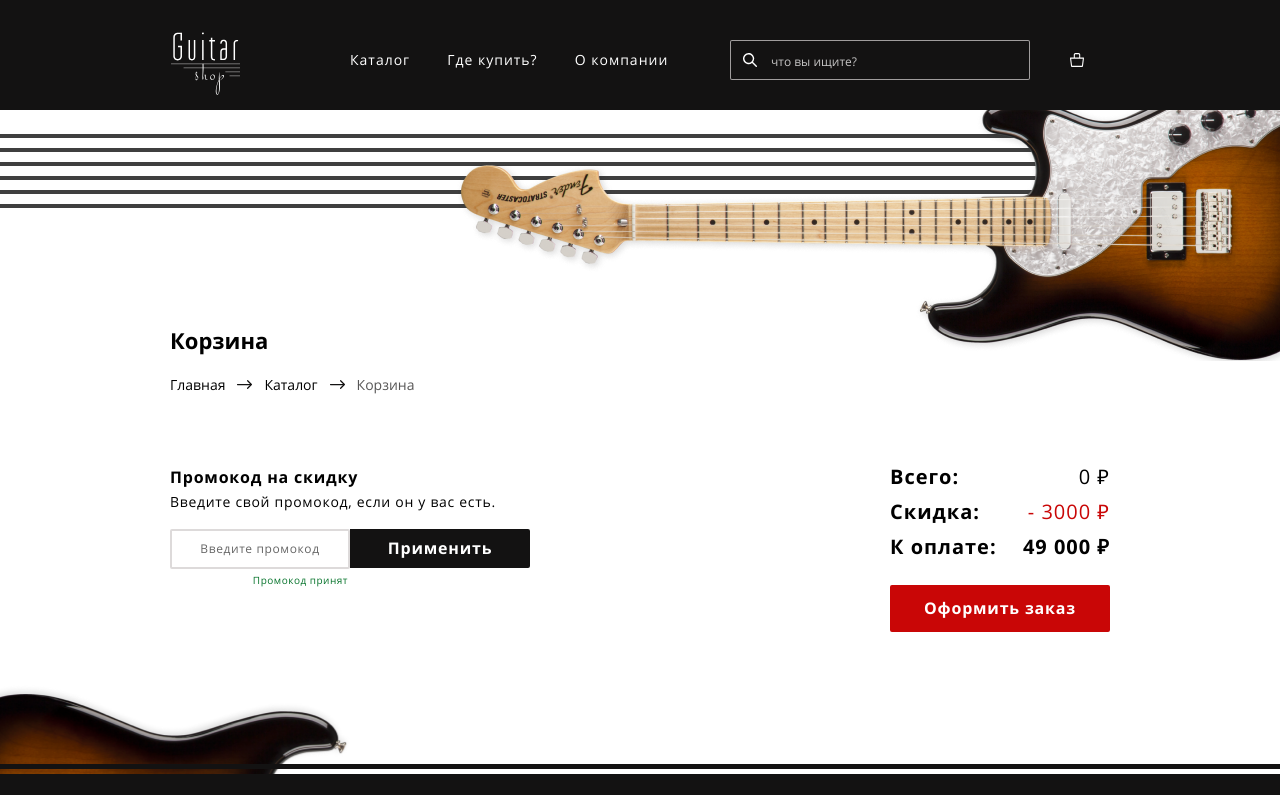
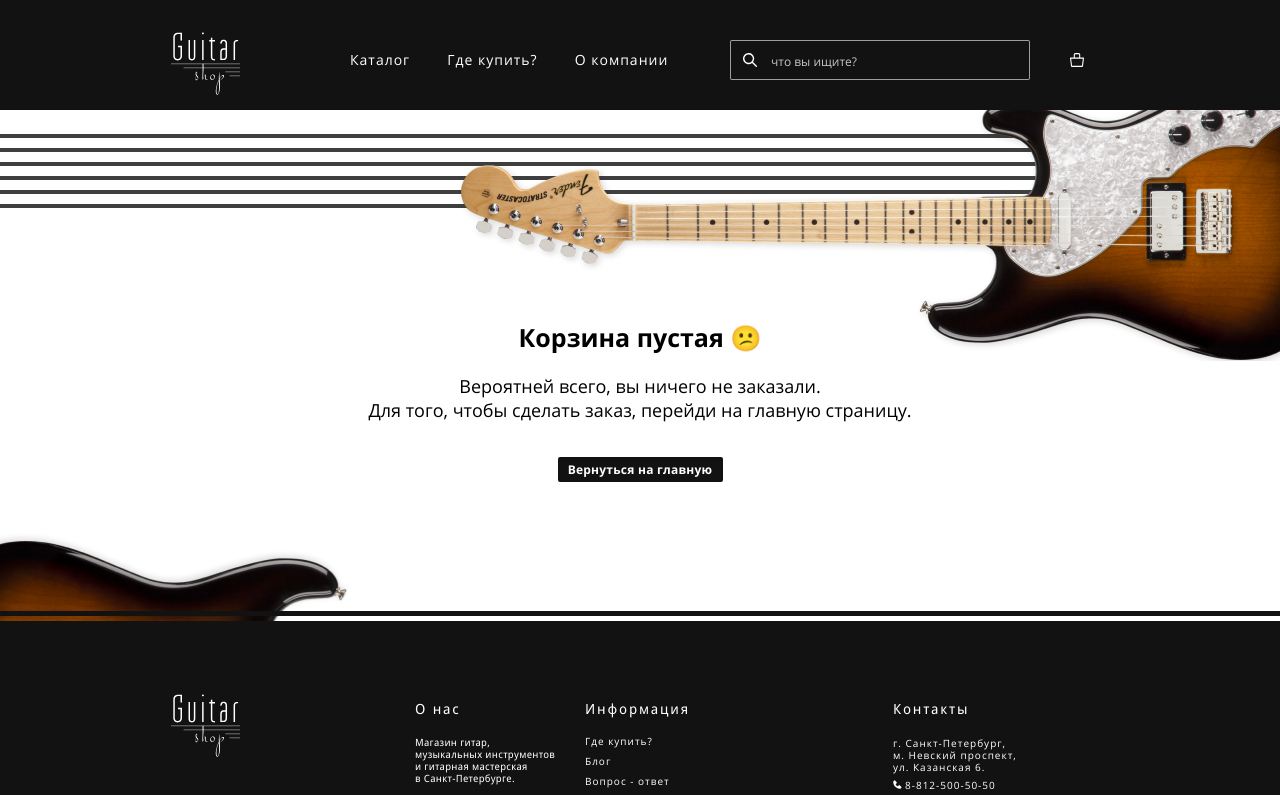
Before and after one commit to blasdfaa/guitar-shop, a React (Create React App) app: page /cart in a window 1280 px wide. Shown: the top 795 px of the page. Built offline with nearby package versions, Linux system fonts and the light colour scheme.

Commit message:
feat: Добавлена страница пустой корзины

```diff
--- a/public/css/style.css
+++ b/public/css/style.css
@@ -1535,6 +1535,25 @@ button,
   margin-top: 15px;
 
   width: 100%;
+}
+
+.cart__empty {
+  text-align: center;
+}
+
+.cart__empty-title {
+  font-size: 25px;
+  margin: 0 0 25px;
+}
+
+.cart__empty-message {
+  font-size: 18px;
+  margin: 0;
+}
+
+.cart__empty-link {
+  margin: 35px auto 0;
+  width: 165px;
 }
 
 .button-cross {
--- a/public/index.html
+++ b/public/index.html
@@ -25,7 +25,7 @@
     sizes='16x16'
     type='image/png'
   />
-  <link href='%PUBLIC_URL%/css/style.min.css' rel='stylesheet'>
+  <link href='%PUBLIC_URL%/css/style.css' rel='stylesheet'>
   <title>React App</title>
 </head>
 <body>
--- a/src/components/pages/cart-screen/cart-screen.tsx
+++ b/src/components/pages/cart-screen/cart-screen.tsx
@@ -9,20 +9,26 @@ import {
   selectTotalCartPrice,
   serializedCartProductsSelector,
 } from '../../../store/cart/cart.selector';
+import CartEmpty from './components/cart-empty/cart-empty';
 
 function CartScreen() {
   const cartProducts = useTypedSelector(serializedCartProductsSelector);
   const totalCartPrice = useTypedSelector(selectTotalCartPrice).toLocaleString();
 
+  const isCartEmpty = cartProducts.length === 0;
+
   return (
     <MainLayout>
       <main className="page-content">
         <div className="container">
+          {!isCartEmpty && (
+            <>
               <h1 className="title title--bigger page-content__title">Корзина</h1>
               <Breadcrumbs className="page-content__breadcrumbs--on-cart-page" />
               <div className="cart">
-            {cartProducts &&
-              cartProducts.map((product) => <CartItem {...product} key={product.id} />)}
+                {cartProducts.map((product) => (
+                  <CartItem {...product} key={product.id} />
+                ))}
                 <div className="cart__footer">
                   <CouponForm />
                   <div className="cart__total-info">
@@ -32,7 +38,9 @@ function CartScreen() {
                     </p>
                     <p className="cart__total-item">
                       <span className="cart__total-value-name">Скидка:</span>
-                  <span className="cart__total-value cart__total-value--bonus">- 3000 ₽</span>
+                      <span className="cart__total-value cart__total-value--bonus">
+                        - 3000 ₽
+                      </span>
                     </p>
                     <p className="cart__total-item">
                       <span className="cart__total-value-name">К оплате:</span>
@@ -46,6 +54,9 @@ function CartScreen() {
                   </div>
                 </div>
               </div>
+            </>
+          )}
+          {isCartEmpty && <CartEmpty />}
         </div>
       </main>
     </MainLayout>
--- /dev/null
+++ b/src/components/pages/cart-screen/components/cart-empty/cart-empty.tsx
@@ -0,0 +1,19 @@
+import React from 'react';
+import { Link } from 'react-router-dom';
+
+function CartEmpty() {
+  return (
+    <div className="cart__empty">
+      <h2 className="cart__empty-title">Корзина пустая 😕</h2>
+      <p className="cart__empty-message">Вероятней всего, вы ничего не заказали.</p>
+      <p className="cart__empty-message">
+        Для того, чтобы сделать заказ, перейди на главную страницу.
+      </p>
+      <Link className="button button--mini cart__empty-link" to="/">
+        Вернуться на главную
+      </Link>
+    </div>
+  );
+}
+
+export default CartEmpty;
```
Lines whose indentation alone changed are shown as unchanged.
